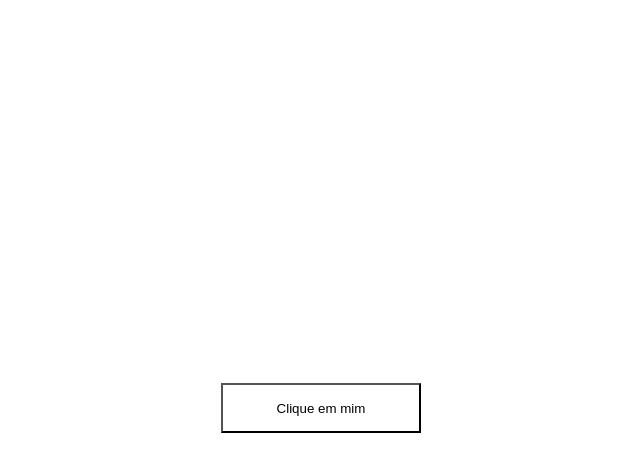
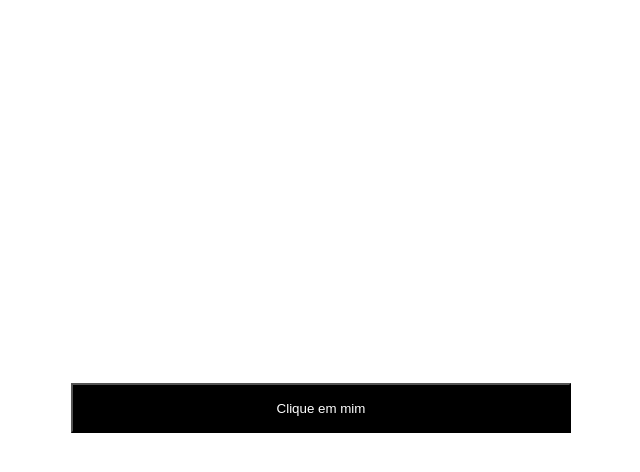
Before and after one commit to opvs55/Biblioteca-de-curiosidades-em-CSS, a plain HTML site: page Transições/transição simples/index.html in a window 1280 px wide. In both pictures the pointer is over the button "Clique em mim". Shown: the whole page, without its empty margins (319-959 px from the left). Drawn offline with Linux system fonts and the light colour scheme.

Commit message:
algumas alterações feitas

```diff
--- a/Transições/transição simples/index.css
+++ b/Transições/transição simples/index.css
@@ -17,6 +17,9 @@ button{
 
 /*hover é estado de um elemento quando o usuário passar o mouse sobre ele*/
 button:hover{
-    background-color: white;
-    color: black;
+    width: 500px;
 }
+
+/*aqui ocorre um aumento da propriedade que determina a largura, width
+repare que para não afetar o restante da aplicação é interessante colocar
+esse button dentro de um div com o tamanho ou maior que o horizonte de evento*/
```
Also changed, not shown: Transições/TransiçõesPropriedades/index.css (renamed from Transições/ExpansãoDiv/index.css), Transições/TransiçõesPropriedades/index.html (renamed from Transições/ExpansãoDiv/index.html).
